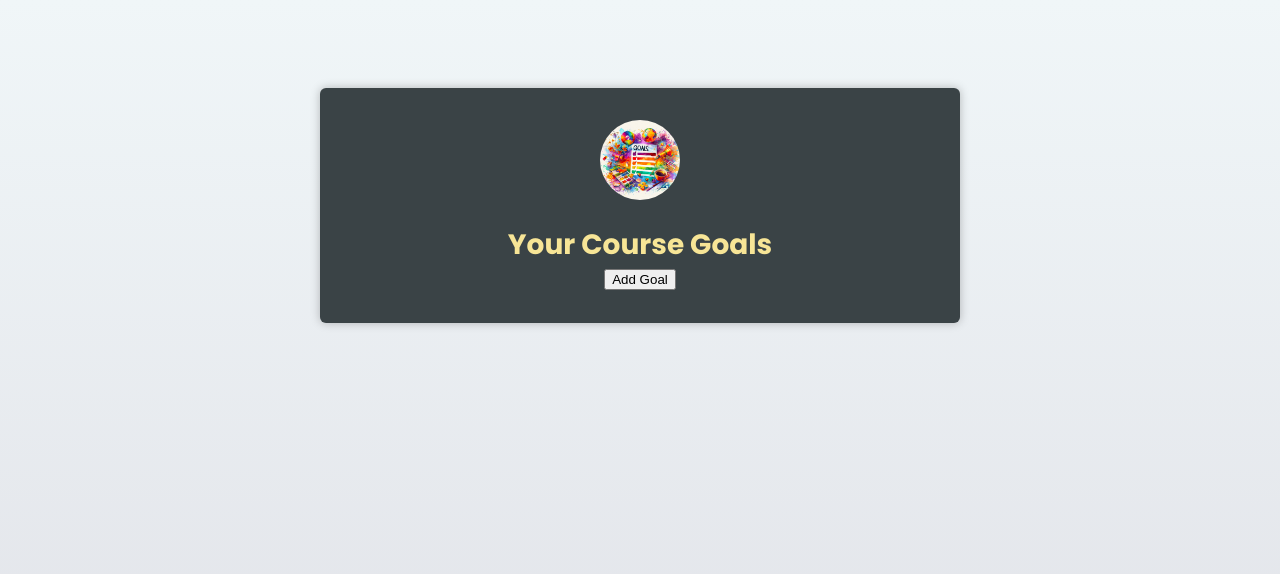
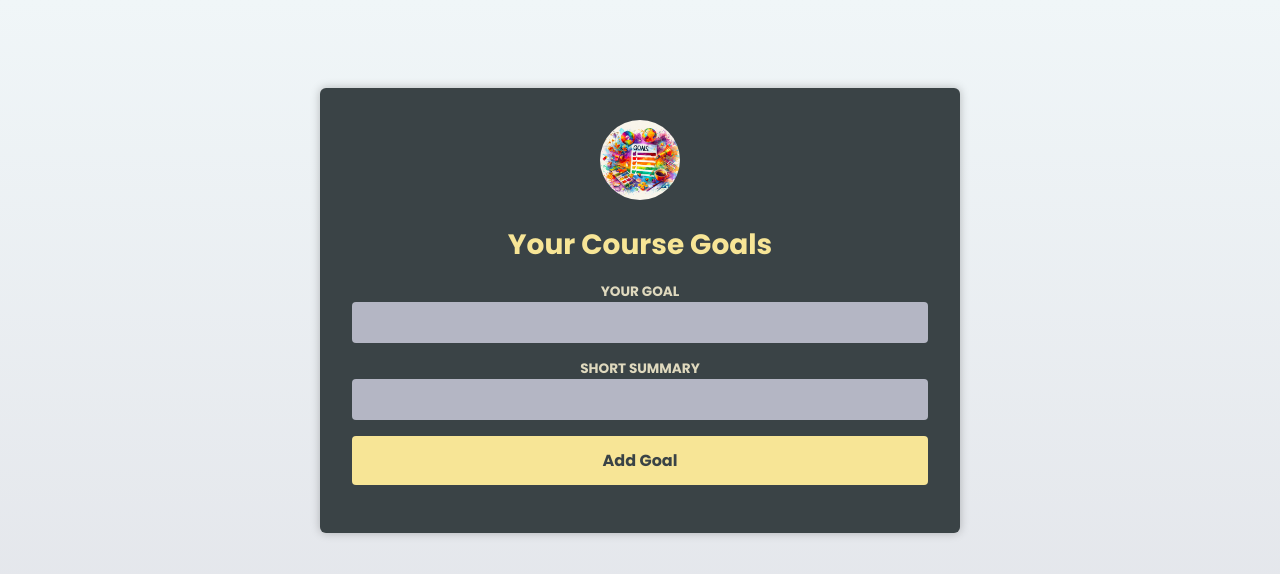
Before and after one commit to michal-1994/course_react_ts, a React (Vite) app: page / in a window 1280 px wide. Shown: the top 574 px of the page. Built offline with nearby package versions, Linux system fonts and the light colour scheme.

Commit message:
add NewGoal component and set generic type for FormEvent

```diff
--- a/src/App.tsx
+++ b/src/App.tsx
@@ -6,6 +6,7 @@ import Header from "./components/Header";
 import goalsImg from "./assets/goals.jpg";
 import { useState } from "react";
 import CourseGoalList from "./components/CourseGoalList";
+import NewGoal from "./components/NewGoal";
 
 function App() {
   const [goals, setGoals] = useState<CourseGoalProps[]>([]);
@@ -32,7 +33,7 @@ function App() {
       <Header image={{ src: goalsImg, alt: "A list of goals" }}>
         <h1>Your Course Goals</h1>
       </Header>
-      <button onClick={handleAddGoal}>Add Goal</button>
+      <NewGoal />
       <CourseGoalList onDeleteGoal={handleDeleteGoal} goals={goals} />
     </main>
   );
--- a/src/components/NewGoal.tsx
+++ b/src/components/NewGoal.tsx
@@ -3,7 +3,7 @@
 import { type FormEvent } from "react";
 
 const NewGoal = () => {
-  const handleSubmit = (event: FormEvent) => {
+  const handleSubmit = (event: FormEvent<HTMLFormElement>) => {
     event.preventDefault();
   };
 
```
